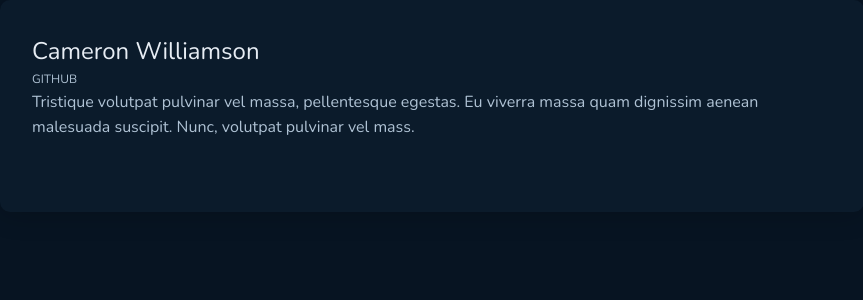
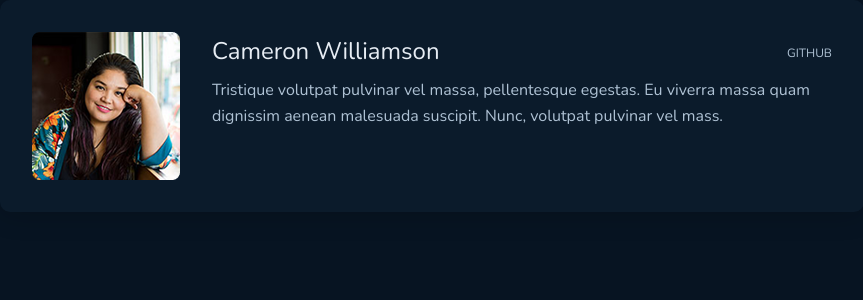
Before and after one commit to YasminFerrariDias/GithubBlog, a React (Vite) app: page / in a window 1280 px wide. Shown: the top 300 px of the page, without its empty margins (0-863 px from the left). Built offline with nearby package versions, Linux system fonts and the light colour scheme.

Commit message:
Estilização do componente CardProfile

```diff
--- a/src/features/CardProfile/index.tsx
+++ b/src/features/CardProfile/index.tsx
@@ -1,17 +1,21 @@
 import { Card } from "../../components/Card";
-import { CardProfileContainer } from "./styles";
+import { CardProfileContainer, Container, Header, Link } from "./styles";
 import { Text } from "../../components/Text";
+import Avatar from "../../assets/avatar.png"
 
 export function CardProfile() {
   return (
-    <CardProfileContainer>
-      <Card variant="profile">
-        <div>
+    <Card variant="profile">
+      <CardProfileContainer>
+        <img src={Avatar} />
+        <Container>
+        <Header>
           <Text variantSize="2xl" variantWeight="regular" variantColor="title">Cameron Williamson</Text>
-          <Text variantSize="xs" variantWeight="regular" >GITHUB</Text>
-        </div>
+          <Link><Text variantSize="xs" variantWeight="regular">GITHUB</Text></Link>
+        </Header>
         <Text variantSize="md" variantWeight="regular">Tristique volutpat pulvinar vel massa, pellentesque egestas. Eu viverra massa quam dignissim aenean malesuada suscipit. Nunc, volutpat pulvinar vel mass.</Text>
-      </Card>
-    </CardProfileContainer>
+        </Container>
+      </CardProfileContainer>
+    </Card>
   )
 }
--- a/src/features/CardProfile/styles.ts
+++ b/src/features/CardProfile/styles.ts
@@ -1,3 +1,23 @@
 import styled from "styled-components";
 
-export const CardProfileContainer = styled.div``;
+export const CardProfileContainer = styled.div`
+  display: flex;
+  flex-direction: row;
+`;
+
+export const Header = styled.div`
+  display: flex;
+  flex-direction: row;
+  justify-content: space-between;
+`;
+
+export const Link = styled.div`
+  margin-top: 0.75rem;
+`;
+
+export const Container = styled.div`
+  display: flex;
+  flex-direction: column;
+  padding-left: 2rem;
+  gap: 0.5rem;
+`;
```
Also changed, not shown: src/assets/avatar.png (added).
